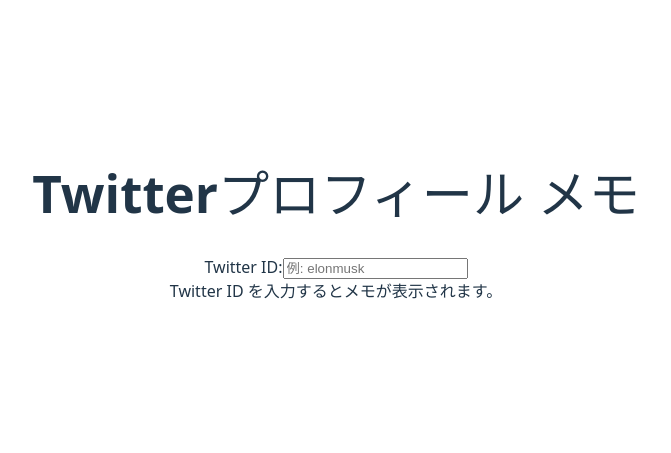
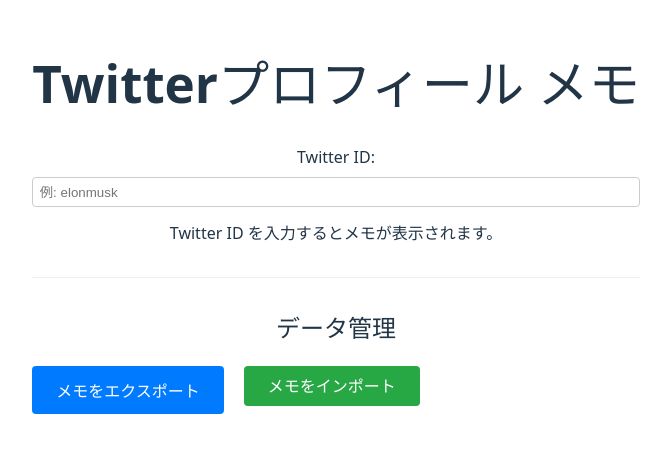
Before and after one commit to wakky-alcedo/TwitterMemoApp, a Vue app: page / in a window 1280 px wide. Shown: the part 183-636 px from the top of the page, without its empty margins (304-975 px from the left). Built offline with nearby package versions, Linux system fonts and the light colour scheme.

Commit message:
add: インポート，エクスポート機能を追加

```diff
--- a/src/views/HomeView.vue
+++ b/src/views/HomeView.vue
@@ -2,42 +2,134 @@
 import { ref, onMounted } from 'vue';
 import useMemoStore from '../composables/useMemoStore';
 
+// Twitter ID を保持するリアクティブ変数
 const twitterId = ref('');
+// 現在表示・編集中のメモの内容
 const currentMemo = ref('');
-const { saveMemo, getMemo } = useMemoStore();
+// useMemoStore から必要な関数を取得
+const { saveMemo, getMemo, getAllMemos, importMemos } = useMemoStore();
 
+/**
+ * 現在の Twitter ID に対応するメモを localStorage からロードし、currentMemo に設定する
+ */
 const loadMemo = () => {
+  // twitterId.value は常に現在の Twitter ID を保持している
   currentMemo.value = getMemo(twitterId.value);
 };
 
+/**
+ * 現在の Twitter ID と currentMemo の内容を localStorage に保存する
+ */
 const saveCurrentMemo = () => {
   saveMemo(twitterId.value, currentMemo.value);
+  // ユーザーへのフィードバック
   alert('メモを保存しました！');
 };
 
+/**
+ * 全てのメモデータを JSON 形式でエクスポートし、ファイルとしてダウンロードさせる
+ */
+const exportData = () => {
+  const allMemos = getAllMemos(); // 全てのメモデータを取得
+  if (allMemos.length === 0) {
+    alert('保存されているメモがありません。');
+    return;
+  }
+  // JSON データを見やすいように整形して文字列化
+  const dataStr = JSON.stringify(allMemos, null, 2);
+  // Blob オブジェクトを作成し、application/json タイプを指定
+  const blob = new Blob([dataStr], { type: 'application/json' });
+  // Blob から一時的な URL を生成
+  const url = URL.createObjectURL(blob);
+  // ダウンロードリンクを作成
+  const a = document.createElement('a');
+  a.href = url;
+  a.download = 'twitter_memos_backup.json'; // ダウンロード時のファイル名を指定
+  // リンクを DOM に一時的に追加し、クリックをシミュレートしてダウンロードを開始
+  document.body.appendChild(a);
+  a.click();
+  // 使用済みの一時 URL を解放し、DOM からリンクを削除
+  document.body.removeChild(a);
+  URL.revokeObjectURL(url);
+  alert('メモをエクスポートしました！');
+};
+
+/**
+ * ファイルからメモデータを読み込み、localStorage にインポートする
+ * @param event ファイル選択イベント
+ */
+const importData = (event: Event) => {
+  const file = (event.target as HTMLInputElement).files?.[0]; // 選択されたファイルを取得
+  if (!file) {
+    alert('ファイルが選択されていません。');
+    return;
+  }
+
+  const reader = new FileReader();
+  // ファイル読み込み完了時の処理
+  reader.onload = (e) => {
+    try {
+      // 読み込んだ内容を JSON としてパース
+      const parsedData = JSON.parse(e.target?.result as string);
+      // useMemoStore の importMemos 関数を呼び出し、インポートを実行
+      if (importMemos(parsedData)) {
+        alert('メモをインポートしました！現在のIDのメモを再表示します。');
+        // インポート後、現在の入力中の ID に対応するメモを再ロードして UI を更新
+        loadMemo();
+      } else {
+        alert('インポートするデータの形式が正しくありません。');
+      }
+    } catch (error) {
+      // JSON パースエラーやその他のエラーを捕捉
+      alert('ファイルの読み込み中にエラーが発生しました。JSON形式のファイルであることを確認してください。');
+      console.error('File import error:', error);
+    }
+    // 同じファイルを再度選択できるように、ファイル入力要素の値をリセット
+    (event.target as HTMLInputElement).value = '';
+  };
+  // ファイルをテキストとして読み込み開始
+  reader.readAsText(file);
+};
+
+// コンポーネントがマウントされたときの処理
 onMounted(async () => {
-  // ブラウザのURLSearchParamsを使って共有されたパラメータをチェック
+  // ブラウザの URLSearchParams を使って共有されたクエリパラメータをチェック
   const urlParams = new URLSearchParams(window.location.search);
 
   console.log('--- App Mounted ---');
   console.log('Full URL:', window.location.href);
   console.log('Query Parameters:', Array.from(urlParams.entries()));
 
-  let sharedUrl = urlParams.get('text'); // TwitterはURLを'text'パラメータで渡す
-  if (sharedUrl) {
-    sharedUrl = sharedUrl.split('?')[0]; // クエリパラメータを削除
-    // sharedUrl が "https://x.com/wakky_robocon" のような形式の場合、ドメイン部分を削除してIDを抽出
-    const match = sharedUrl.match(/(?:twitter|x)\.com\/(?:#!\/)?([a-zA-Z0-9_]+)/);
+  // Twitter から共有された URL が 'text' パラメータに含まれている
+  let sharedText = urlParams.get('text');
+  if (sharedText) {
+    // クエリパラメータ（例: ?t=...）を削除
+    sharedText = sharedText.split('?')[0];
+
+    // URL から Twitter ID を抽出する正規表現
+    // twitter.com/ または x.com/ の後に続くユーザー名部分をキャプチャ
+    const match = sharedText.match(/(?:twitter|x)\.com\/(?:#!\/)?([a-zA-Z0-9_]+)/);
+    let extractedId: string | null = null;
+
     if (match && match[1]) {
-        sharedUrl = match[1]; // 抽出されたID
+        extractedId = match[1]; // 正規表現で抽出された ID
+    } else {
+        // もしURL形式でなく、単なるID文字列が直接渡された場合など
+        // ここでは単純にそのままIDとして扱うが、厳密なバリデーションも可能
+        extractedId = sharedText;
     }
 
-    console.log('Shared ID found:', sharedUrl); // ログ出力を ID に変更
-    twitterId.value = sharedUrl; // twitterId に ID をセット
-    loadMemo();
-    // window.history.replaceState({}, document.title, window.location.pathname);
+    if (extractedId) {
+      console.log('Shared Twitter ID found:', extractedId);
+      twitterId.value = extractedId; // 抽出した ID を twitterId にセット
+      loadMemo(); // その ID のメモをロード
+      // URL から共有パラメータを削除し、クリーンな URL にする (任意だが推奨)
+      // window.history.replaceState({}, document.title, window.location.pathname);
+    } else {
+      console.log('Could not extract Twitter ID from shared text:', sharedText);
+    }
   } else {
-    console.log('No shared ID found.');
+    console.log('No shared text found.');
   }
 });
 </script>
@@ -46,7 +138,8 @@
   <h1>Twitterプロフィール メモ</h1>
   <div>
     <label for="twitter-id">Twitter ID:</label>
-    <input type="url" id="twitter-id" v-model="twitterId" @input="loadMemo" placeholder="例: elonmusk">
+    <!-- input type="url" から type="text" に変更 -->
+    <input type="text" id="twitter-id" v-model="twitterId" @input="loadMemo" placeholder="例: elonmusk">
   </div>
   <div v-if="twitterId">
     <label for="memo">メモ:</label>
@@ -56,8 +149,84 @@
   <div v-else>
     Twitter ID を入力するとメモが表示されます。
   </div>
+
+  <hr> <!-- 区切り線を追加 -->
+
+  <h2>データ管理</h2>
+  <div class="data-management-buttons">
+    <button @click="exportData">メモをエクスポート</button>
+    <!-- ファイル入力要素を隠し、ラベルをクリック可能にしてスタイルを適用 -->
+    <label class="import-button">
+      メモをインポート
+      <input type="file" @change="importData" accept=".json" style="display: none;">
+    </label>
+  </div>
 </template>
 
 <style scoped>
-/* スタイルは変更なし */
+/* 基本的なスタイル */
+label {
+  display: block;
+  margin-bottom: 0.5em;
+}
+
+input[type="text"], /* type="url" から type="text" に変更 */
+textarea {
+  width: 100%;
+  padding: 0.5em;
+  margin-bottom: 1em;
+  border: 1px solid #ccc;
+  border-radius: 4px;
+  box-sizing: border-box;
+}
+
+/* ボタンのスタイル */
+button {
+  padding: 0.75em 1.5em;
+  background-color: #007bff; /* 青系 */
+  color: white;
+  border: none;
+  border-radius: 4px;
+  cursor: pointer;
+  margin-right: 10px; /* ボタン間のスペース */
+  transition: background-color 0.3s ease; /* ホバーアニメーション */
+}
+
+button:hover {
+  background-color: #0056b3; /* ホバー時の色 */
+}
+
+/* 区切り線のスタイル */
+hr {
+  margin: 2em 0; /* 上下の余白 */
+  border: none;
+  border-top: 1px solid #eee; /* 薄い灰色の線 */
+}
+
+/* データ管理ボタンのコンテナスタイル */
+.data-management-buttons {
+  margin-top: 1em;
+  display: flex; /* ボタンを横並びにする */
+  gap: 10px; /* ボタン間の隙間 */
+}
+
+/* インポートボタンのカスタムスタイル */
+.import-button {
+  display: inline-block; /* ボタンのように振る舞わせる */
+  padding: 0.75em 1.5em;
+  background-color: #28a745; /* 緑系 */
+  color: white;
+  border: none;
+  border-radius: 4px;
+  cursor: pointer;
+  font-size: 1em;
+  line-height: 1; /* テキストの垂直方向の位置を調整 */
+  text-align: center;
+  vertical-align: middle;
+  transition: background-color 0.3s ease; /* ホバーアニメーション */
+}
+
+.import-button:hover {
+  background-color: #218838; /* ホバー時の色 */
+}
 </style>
```
Also changed, not shown: src/composables/useMemoStore.ts (+64 -9 lines).
